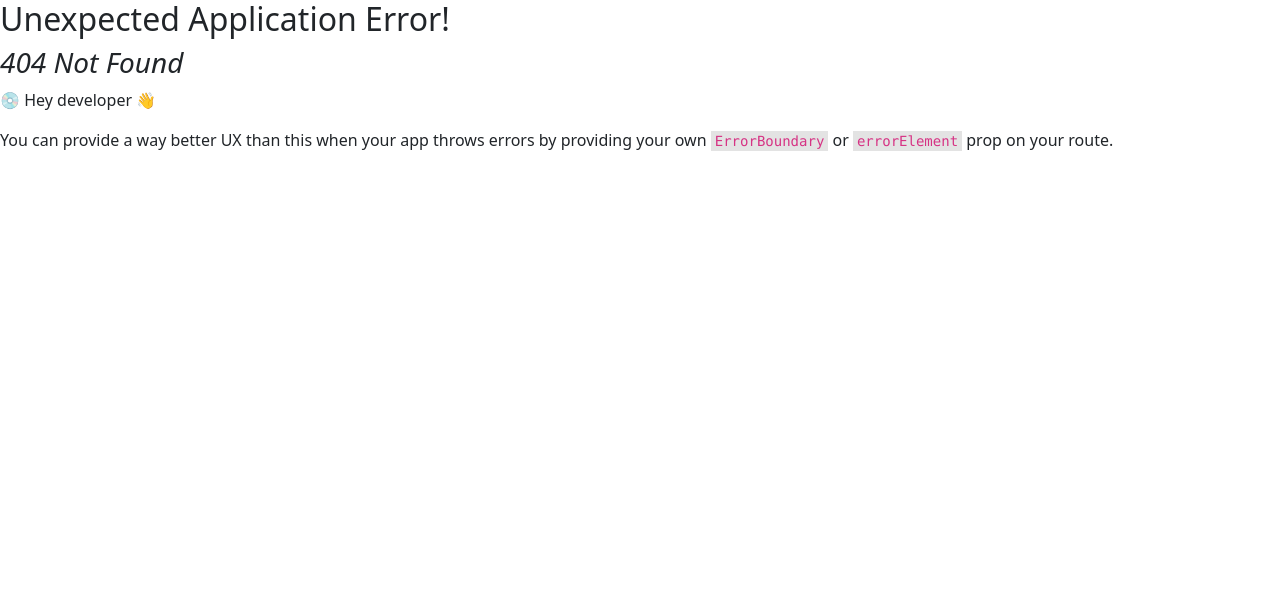
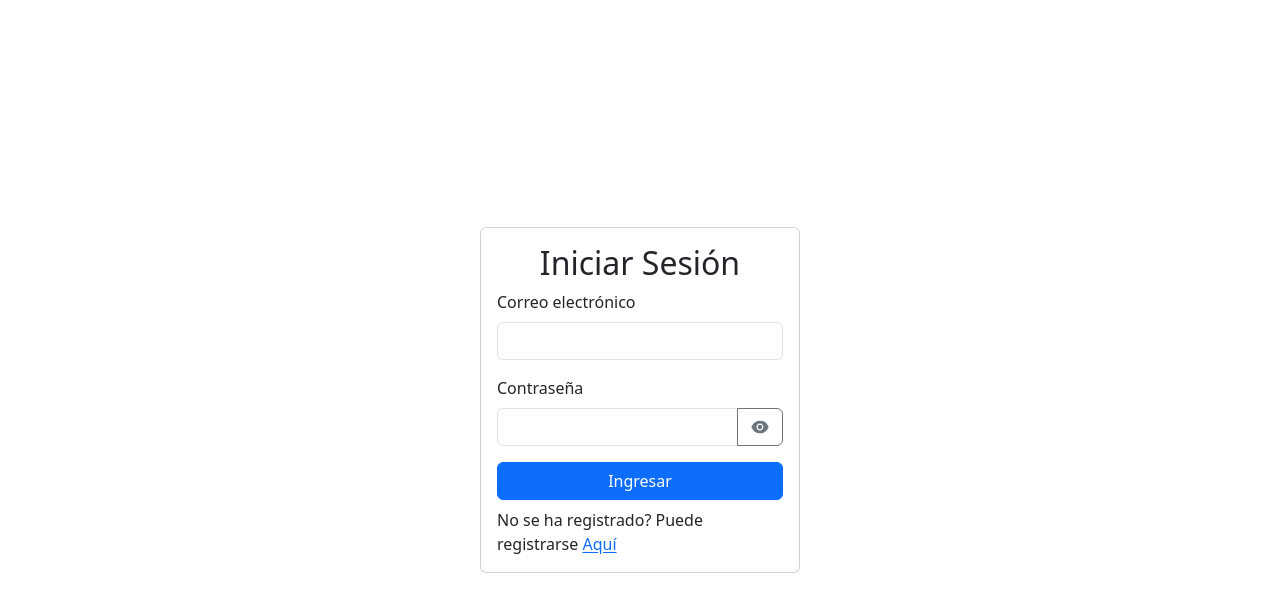
Before and after one commit to JasonCRACK666/Ecommerce_Dashboard_Grupo5_React, a React (Vite) app: page /auth/login in a window 1280 px wide. Before the commit this address had no page. Shown: the top 612 px of the page. Built offline with nearby package versions, Linux system fonts and the light colour scheme.

Commit message:
feat: login page

```diff
--- /dev/null
+++ b/src/components/PasswordField/index.jsx
@@ -0,0 +1,38 @@
+import { useState } from 'react'
+
+import { AiFillEyeInvisible, AiFillEye } from 'react-icons/ai'
+
+const PasswordField = ({ id, name, error, register }) => {
+  const [showPassword, setShowPassword] = useState(false)
+
+  const handleToggleShowPassword = () => {
+    setShowPassword(prevShowPassword => !prevShowPassword)
+  }
+
+  return (
+    <div className='form-group mb-3'>
+      <label className='form-label' htmlFor={id}>
+        Contraseña
+      </label>
+      <div className='input-group'>
+        <input
+          className={`form-control ${Boolean(error) && 'is-invalid'}`}
+          {...register(name)}
+          id={id}
+          type={showPassword ? 'text' : 'password'}
+        />
+        <button
+          className='btn btn-outline-secondary fs-5 d-flex align-items-center'
+          type='button'
+          onClick={() => handleToggleShowPassword()}
+        >
+          {showPassword ? <AiFillEyeInvisible /> : <AiFillEye />}
+        </button>
+      </div>
+
+      {error && <div className='text-danger'>{error.message}</div>}
+    </div>
+  )
+}
+
+export default PasswordField
--- /dev/null
+++ b/src/components/TextField/index.jsx
@@ -0,0 +1,21 @@
+const TextField = ({ id, type = 'text', label, name, error, register }) => {
+  return (
+    <div className='form-group mb-3'>
+      <label className='form-label' htmlFor={id}>
+        {label}
+      </label>
+
+      <input
+        className={`form-control ${Boolean(error) && 'is-invalid'}`}
+        {...register(name)}
+        id={id}
+        name={name}
+        type={type}
+      />
+
+      {error && <div className='text-danger'>{error.message}</div>}
+    </div>
+  )
+}
+
+export default TextField
--- /dev/null
+++ b/src/layouts/AuthLayout.jsx
@@ -0,0 +1,11 @@
+import { Outlet } from 'react-router-dom'
+
+const AuthLayout = () => {
+  return (
+    <div className='d-flex justify-content-center align-items-center vh-100'>
+      <Outlet />
+    </div>
+  )
+}
+
+export default AuthLayout
--- /dev/null
+++ b/src/loaders/useRedirectIfAuthenticated.js
@@ -0,0 +1,13 @@
+import { redirect } from 'react-router-dom'
+
+import { useAuthStore } from '../store/useAuthStore'
+
+export const useRedirectIfAuthenticated = async () => {
+  const { isAuth } = useAuthStore.getState()
+
+  if (isAuth) {
+    return redirect('/')
+  }
+
+  return null
+}
--- /dev/null
+++ b/src/pages/LoginPage.jsx
@@ -0,0 +1,99 @@
+import { useNavigate, Link } from 'react-router-dom'
+
+import { useAuthStore } from '../store/useAuthStore'
+
+import { useMutation } from '@tanstack/react-query'
+
+import { signIn } from '../services/authService'
+
+import { useForm } from 'react-hook-form'
+
+import { zodResolver } from '@hookform/resolvers/zod'
+import { loginValidation } from '../validations/loginValidation'
+
+import TextField from '../components/TextField'
+import PasswordField from '../components/PasswordField'
+
+const LoginPage = () => {
+  const { setToken } = useAuthStore()
+  const navigate = useNavigate()
+
+  const { mutate: mutateLogin, isLoading } = useMutation({
+    mutationFn: signIn,
+    onSuccess: ({ token }) => {
+      localStorage.setItem('token', token)
+      setToken(token)
+      navigate('/')
+    },
+    onError: error => {
+      console.log(error)
+    }
+  })
+
+  const {
+    register,
+    handleSubmit,
+    formState: { errors }
+  } = useForm({
+    resolver: zodResolver(loginValidation)
+  })
+
+  const handleSubmitLogin = handleSubmit(data => {
+    mutateLogin(data)
+  })
+
+  return (
+    <div className='card w-25'>
+      <div className='card-body'>
+        <h2 className='card-title text-center'>Iniciar Sesión</h2>
+        <form
+          className='form-horizontal mb-2'
+          noValidate
+          onSubmit={handleSubmitLogin}
+        >
+          <TextField
+            id='email'
+            label='Correo electrónico'
+            register={register}
+            name='email'
+            type='email'
+            error={errors.email}
+          />
+
+          <PasswordField
+            id='password'
+            register={register}
+            name='password'
+            error={errors.password}
+          />
+
+          <button
+            className='btn btn-primary w-100'
+            disabled={isLoading}
+            type='submit'
+          >
+            {isLoading ? (
+              <>
+                <span>Ingresando...</span>
+                <span
+                  className='spinner-border spinner-border-sm'
+                  aria-hidden='true'
+                />
+              </>
+            ) : (
+              <span>Ingresar</span>
+            )}
+          </button>
+        </form>
+        <div className='card-text'>
+          No se ha registrado? Puede registrarse{' '}
+          <Link className='link-offset-1' to='/auth/signup'>
+            Aquí
+          </Link>
+        </div>
+      </div>
+    </div>
+  )
+}
+
+export default LoginPage
--- a/src/router.jsx
+++ b/src/router.jsx
@@ -1,8 +1,24 @@
 import { createBrowserRouter } from 'react-router-dom'
 
+import AuthLayout from './layouts/AuthLayout'
+
+import { useRedirectIfAuthenticated } from './loaders/useRedirectIfAuthenticated'
+
 import HomePage from './pages/HomePage'
+import LoginPage from './pages/LoginPage'
 
 const router = createBrowserRouter([
+  {
+    path: '/auth',
+    loader: useRedirectIfAuthenticated,
+    element: <AuthLayout />,
+    children: [
+      {
+        path: 'login',
+        element: <LoginPage />
+      }
+    ]
+  },
   {
     path: '/',
     element: <HomePage />
--- /dev/null
+++ b/src/services/authService.js
@@ -0,0 +1,26 @@
+import axios from 'axios'
+
+import { getAuthToken } from '../utils/getAuthToken'
+
+const API_AUTH_URL = 'http://localhost:8080/api/auth'
+
+const authEndpoint = axios.create({
+  baseURL: API_AUTH_URL
+})
+
+const authEndpointWithAuthToken = axios.create({
+  baseURL: API_AUTH_URL,
+  headers: {
+    Authorization: getAuthToken()
+  }
+})
+
+export const signIn = async loginData => {
+  const res = await authEndpoint.post('/login', loginData)
+  return res.data
+}
+
+export const getMe = async () => {
+  const res = await authEndpointWithAuthToken.get('/me')
+  return res.data
+}
--- /dev/null
+++ b/src/store/useAuthStore.js
@@ -0,0 +1,14 @@
+import { create } from 'zustand'
+
+import { devtools } from 'zustand/middleware'
+
+export const useAuthStore = create()(
+  devtools(set => ({
+    token: null,
+    user: null,
+    isAuth: false,
+    setUser: user => set(state => ({ ...state, user, isAuth: true })),
+    setToken: token => set(state => ({ ...state, token })),
+    logOut: () => set(() => ({ token: null, user: null, isAuth: false }))
+  }))
+)
--- /dev/null
+++ b/src/utils/getAuthToken.js
@@ -0,0 +1,13 @@
+import { useAuthStore } from '../store/useAuthStore'
+
+export const getAuthToken = () => {
+  const { token: tokenFromAuthStore } = useAuthStore.getState()
+
+  const tokenFromLocalStorage = localStorage.getItem('token')
+
+  return tokenFromAuthStore === null
+    ? tokenFromLocalStorage === null
+      ? null
+      : tokenFromLocalStorage
+    : tokenFromAuthStore
+}
--- /dev/null
+++ b/src/validations/loginValidation.js
@@ -0,0 +1,10 @@
+import * as z from 'zod'
+
+export const loginValidation = z.object({
+  email: z
+    .string({ required_error: 'El correo electrónico es requerido' })
+    .email({ message: 'Correo electrónico invalido' }),
+  password: z
+    .string({ required_error: 'La contraseña es requerida' })
+    .min(1, { message: 'La contraseña es requerida' })
+})
```
